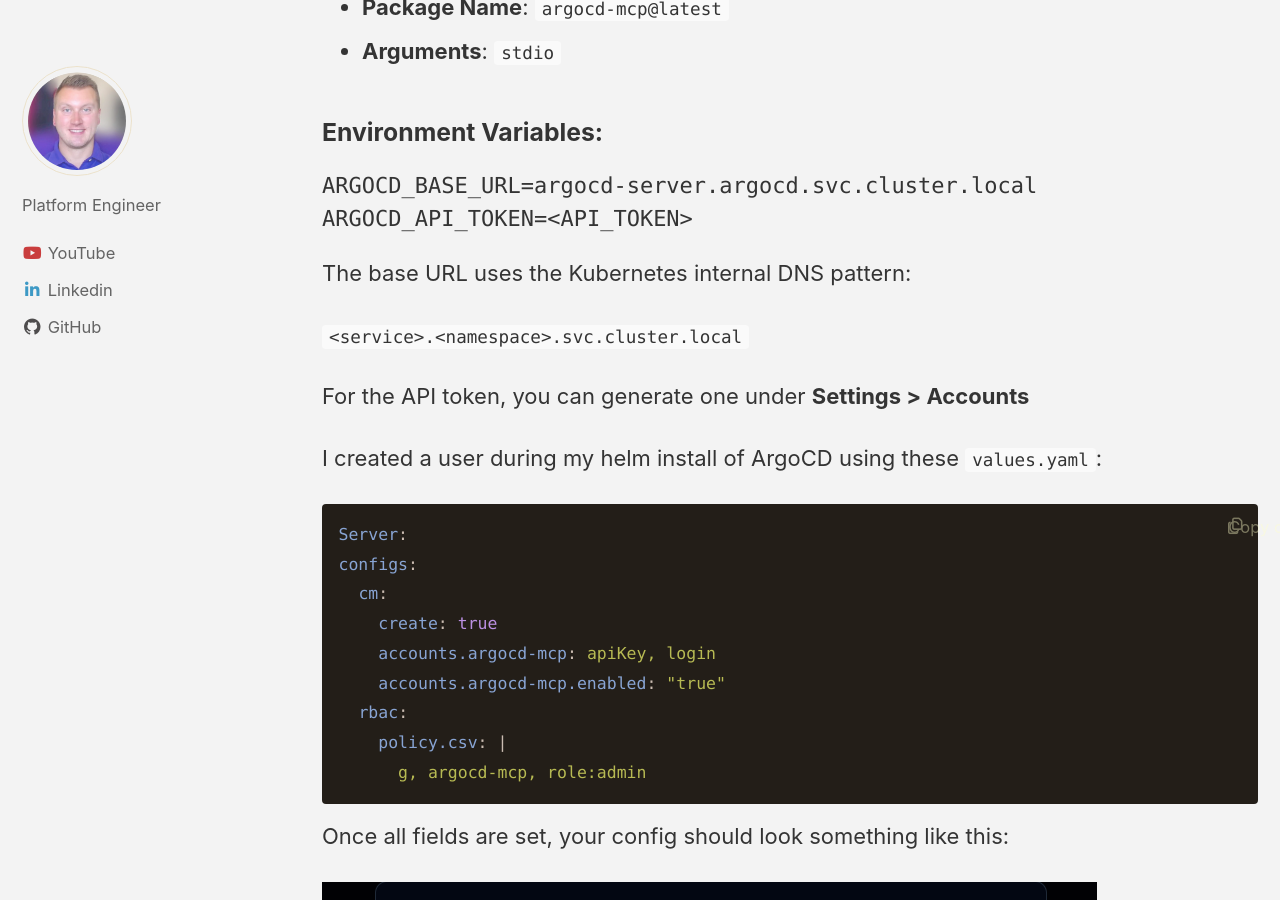
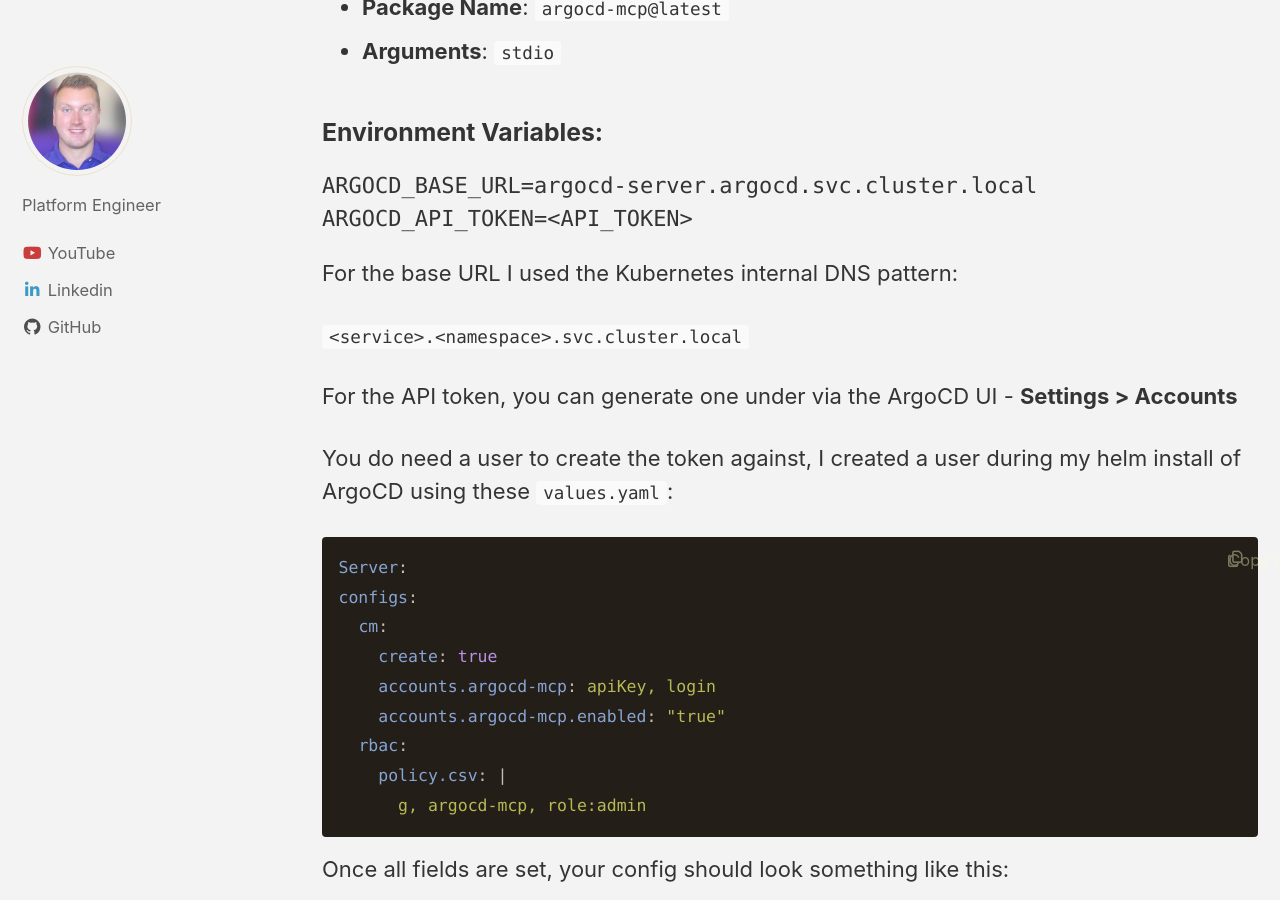
Before and after one commit to Matcham89/chrismatcham-dev, a Jekyll site: the page built from _posts/2025-05-08-Exploring-ArgoCD’s-New-MCP-Server-with-Kagent.md, in a window 1280 px wide and 900 px high, scrolled down 7693 px. Built offline with Jekyll 4.4.1, drawn with Linux system fonts in a browser that asks for light colours; cached includes are drawn as plain includes.

Commit message:
argocd mcp server kagent

````diff
--- a/_posts/2025-05-08-Exploring-ArgoCD’s-New-MCP-Server-with-Kagent.md
+++ b/_posts/2025-05-08-Exploring-ArgoCD’s-New-MCP-Server-with-Kagent.md
@@ -200,13 +200,13 @@ ARGOCD_BASE_URL=argocd-server.argocd.svc.cluster.local
 ARGOCD_API_TOKEN=<API_TOKEN>
 ```
 
-The base URL uses the Kubernetes internal DNS pattern:
+For the base URL I used the Kubernetes internal DNS pattern:
 
 `<service>.<namespace>.svc.cluster.local`
 
-For the API token, you can generate one under **Settings > Accounts**
+For the API token, you can generate one under via the ArgoCD UI - **Settings > Accounts**
 
-I created a user during my helm install of ArgoCD using these `values.yaml`:
+You do need a user to create the token against, I created a user during my helm install of ArgoCD using these `values.yaml`:
 
 ```yaml
 Server:
````
